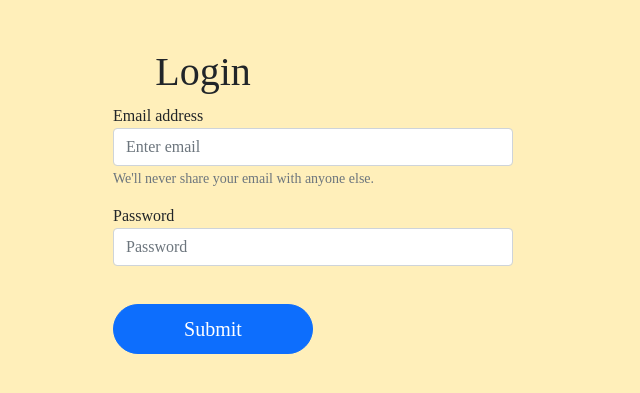
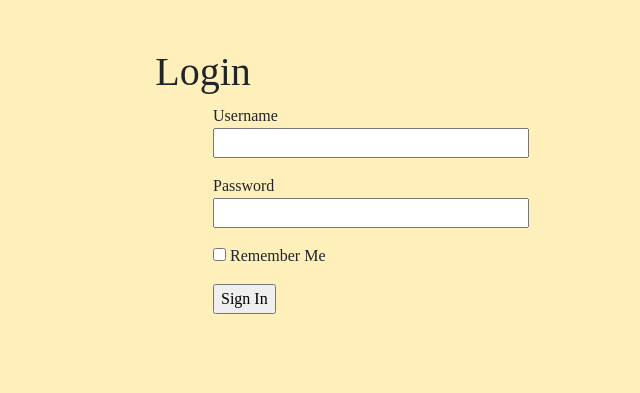
Before and after one commit to Juliet-Ol/book-review, a Flask app: page /login in a window 1280 px wide. Shown: the top 393 px of the page, without its empty margins (387-1027 px from the left). Run offline with Flask 2, Linux system fonts and the light colour scheme.

Commit message:
Update login forms

```diff
--- a/app/main/forms.py
+++ b/app/main/forms.py
@@ -0,0 +1,10 @@
+from flask_wtf import FlaskForm
+from wtforms import StringField, PasswordField, BooleanField, SubmitField
+from wtforms.validators import DataRequired
+
+
+class LoginForm(FlaskForm):
+    username = StringField('Username', validators=[DataRequired()])
+    password = PasswordField('Password', validators=[DataRequired()])
+    remember_me = BooleanField('Remember Me')
+    submit = SubmitField('Sign In')
--- a/app/main/routes.py
+++ b/app/main/routes.py
@@ -1,5 +1,6 @@
 from . import main
 from flask import render_template
+from  .forms import LoginForm
 
 @main.route('/')
 @main.route('/index')
@@ -14,4 +15,5 @@ def register():
 
 @main.route('/login')
 def login():
-    return render_template('login.html')
+    form = LoginForm()
+    return render_template('login.html', title='Login',form=form)
--- a/app/templates/login.html
+++ b/app/templates/login.html
@@ -13,21 +13,21 @@
 
 <body style="background-color:#FFEFBA;">
     <h1 class="text-center mt-5" style="font-family:Raleway; margin-right:100px;">Login</h1>
-    <form style="font-family:Raleway">
-        <div class="form-group2">
-            <label for="exampleInputEmail1">Email address</label>
-            <input type="email" class="form-control" id="exampleInputEmail1" aria-describedby="emailHelp"
-                placeholder="Enter email">
-            <small id="emailHelp" class="form-text text-muted">We'll never share your email with anyone else.</small>
-        </div>
-        <div class="form-group2">
-            <label for="exampleInputPassword1">Password</label>
-            <input type="password" class="form-control" id="exampleInputPassword1" placeholder="Password">
-        </div>
-        <button
-            style="font-family:Raleway; font-size:20px; height:50px; width:200px; border-radius:35px; font-weight:semi-bold; margin-left:500px;"
-            type="submit" class="btn btn-primary">Submit</button>
+
+    <form action="" method="post" novalidate style="font-family:Raleway; margin-left:600px;">
+        {{ form.hidden_tag() }}
+        <p>
+            {{ form.username.label }}<br>
+            {{ form.username(size=32) }}
+        </p>
+        <p>
+            {{ form.password.label }}<br>
+            {{ form.password(size=32) }}
+        </p>
+        <p>{{ form.remember_me() }} {{ form.remember_me.label }}</p>
+        <p>{{ form.submit() }}</p>
     </form>
+
 </body>
 
 </html>
--- a/config.py
+++ b/config.py
@@ -1,9 +1,9 @@
 import os
 
 class Config:
-    BOOK_API_BASE_URL ='https://api.themoviedb.org/3/movie/{}?api_key={}'
+    # BOOK_API_BASE_URL ='https://api.themoviedb.org/3/movie/{}?api_key={}'
     BOOK_API_KEY = os.environ.get('BOOK_API_KEY')
-    SECRET_KEY = os.environ.get('BOOK_SECRET_KEY')
+    SECRET_KEY = os.environ.get('SECRET_KEY')
 
 class ProdConfig(Config):
     pass
```
Also changed, not shown: app/templates/register.html (+21 -1 lines), app/config.py (deleted), 1 other file.
